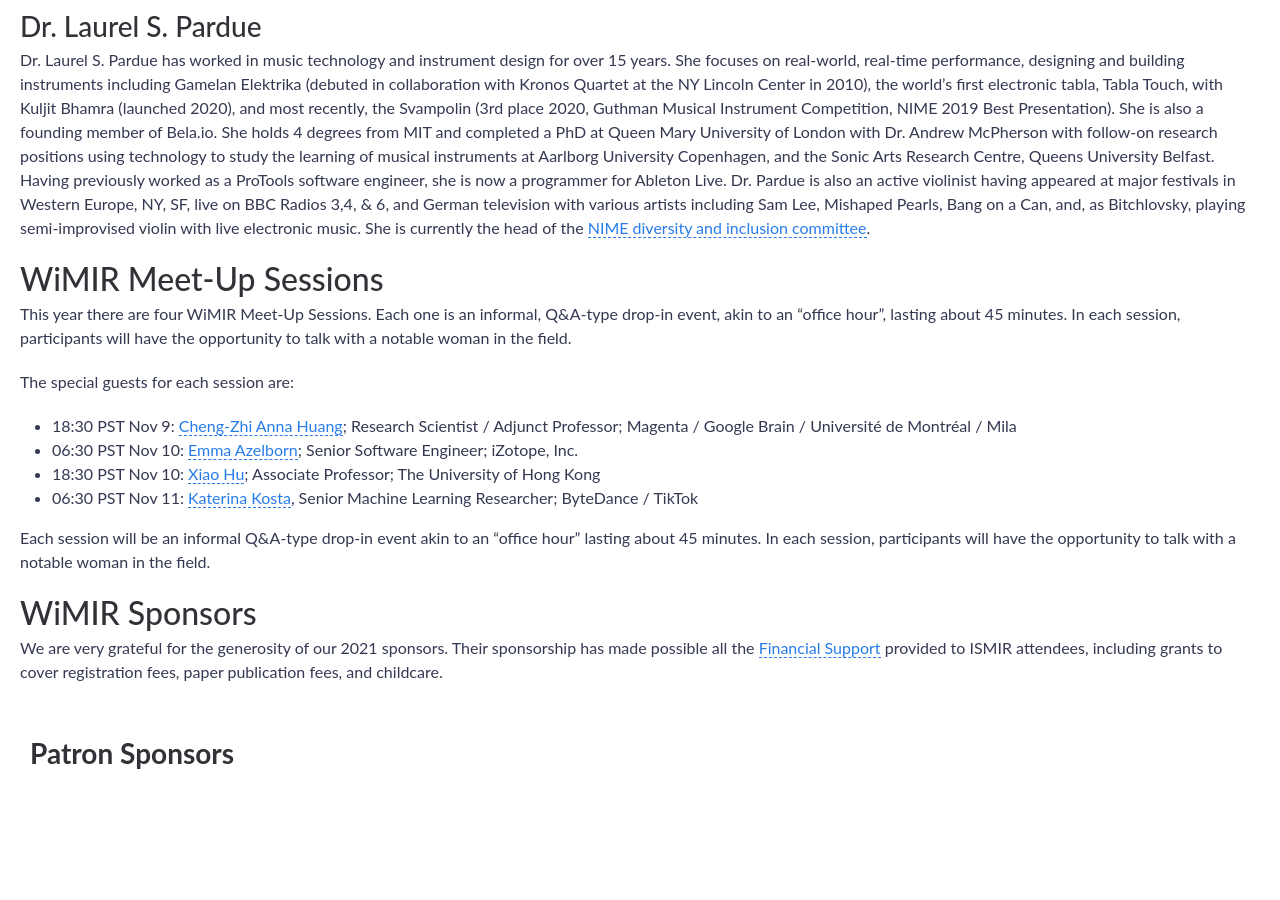
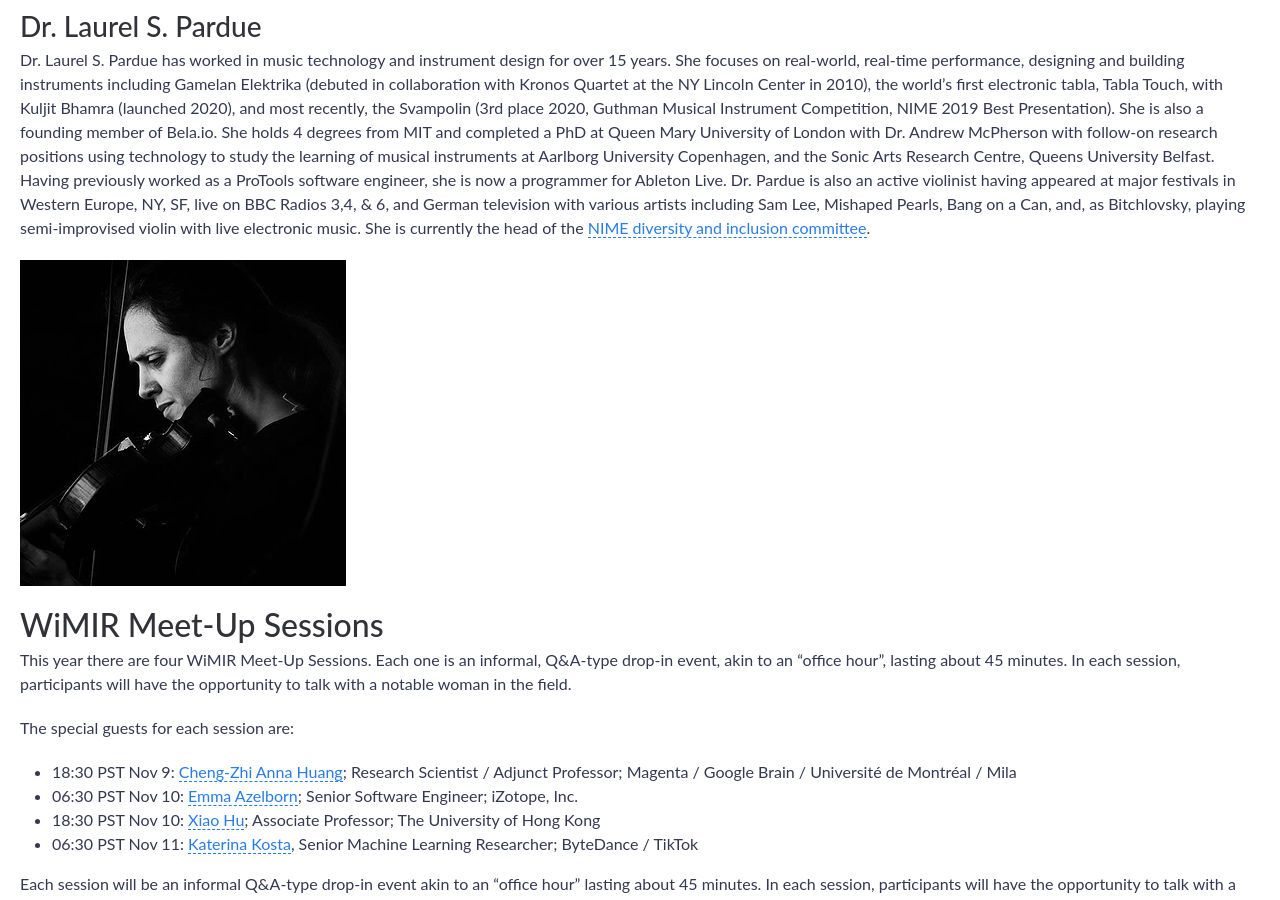
Before and after one commit to ismir2021/ismir2021.github.io, a Jekyll site: the page built from wimir.md, in a window 1280 px wide and 900 px high, scrolled down 610 px. Built offline with Jekyll 4.4.1, drawn with Linux system fonts in a browser that asks for light colours; nearby versions of some CDN libraries.

Commit message:
add image of Dr. Laurel S. Pardue

```diff
--- a/wimir.md
+++ b/wimir.md
@@ -16,6 +16,7 @@
 
 Dr. Laurel S. Pardue has worked in music technology and instrument design for over 15 years.  She focuses on real-world, real-time performance, designing and building instruments including Gamelan Elektrika (debuted in collaboration with Kronos Quartet at the NY Lincoln Center in 2010), the world’s first electronic tabla, Tabla Touch, with Kuljit Bhamra (launched 2020), and most recently, the Svampolin (3rd place 2020, Guthman Musical Instrument Competition, NIME 2019 Best Presentation).  She is also a founding member of Bela.io.  She holds 4 degrees from MIT and completed a PhD at Queen Mary University of London with Dr. Andrew McPherson with follow-on research positions using technology to study the learning of musical instruments at Aarlborg University Copenhagen, and the Sonic Arts Research Centre, Queens University Belfast.  Having previously worked as a ProTools software engineer, she is now a programmer for Ableton Live.  Dr. Pardue is also an active violinist having appeared at major festivals in Western Europe, NY, SF, live on BBC Radios 3,4, & 6, and German television with various artists including Sam Lee, Mishaped Pearls, Bang on a Can, and, as Bitchlovsky, playing semi-improvised violin with live electronic music.  She is currently the head of the [NIME diversity and inclusion committee](https://diversity.nime.org/).
 
+![Dr. Laurel S. Pardue]({{'/assets/keynote/Laurel.png' | relative_url}})
 
 ## WiMIR Meet-Up Sessions
 
```
Also changed, not shown: assets/keynote/Laurel.png (added).
